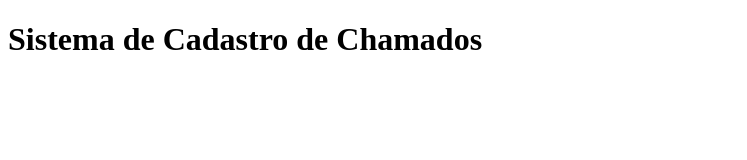
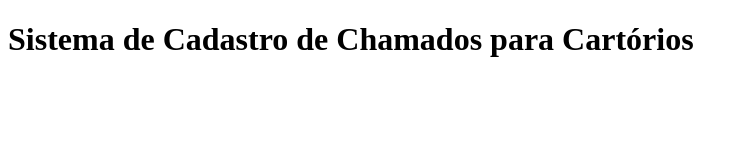
Before and after one commit to rcdentini/sistema-de-cadastro, a plain HTML site: page index.html in a window 1280 px wide. Shown: the whole page, without its empty margins (0-747 px from the left). Drawn offline with Linux system fonts and the light colour scheme.

Commit message:
Alteração do título!

```diff
--- a/index.html
+++ b/index.html
@@ -4,10 +4,10 @@
     <meta charset="UTF-8">
     <meta http-equiv="X-UA-Compatible" content="IE=edge">
     <meta name="viewport" content="width=device-width, initial-scale=1.0">
-    <title>Sistema de Chamados</title>
+    <title>Sistema de Chamados para Cartórios</title>
 </head>
 <body>
-    <h1>Sistema de Cadastro de Chamados</h1>
+    <h1>Sistema de Cadastro de Chamados para Cartórios</h1>
     <script src="app.js"></script>
 </body>
 </html>
```
